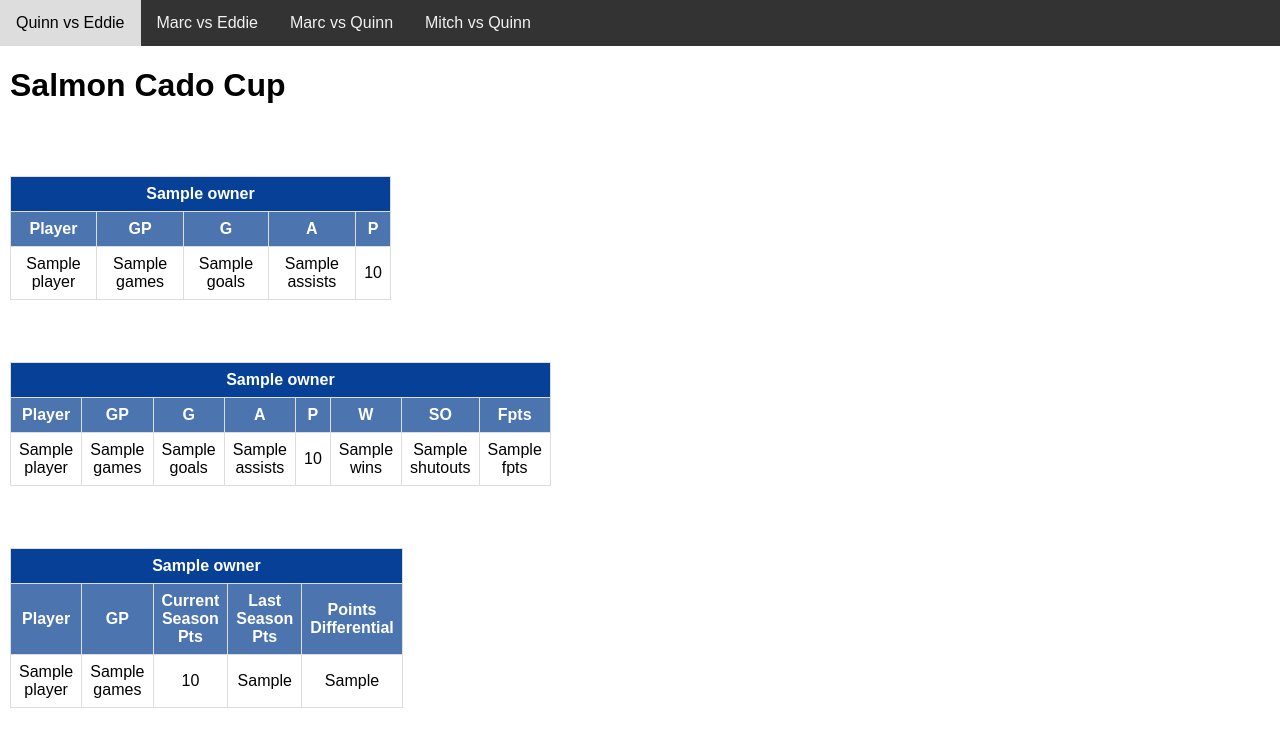
After one commit to brettedw/nhl_sides, a Flask app: template templates/EvQ_bet_tables.html in a window 1280 px wide. The commit adds this page. Shown: the top 747 px of the page. Run offline with Flask 2, Linux system fonts and the light colour scheme; the template is opened without the code that fills it: most values are stand-ins (such as "Sample title", 1, 10 or a date in 2020); parts of the project's set-up code (start-up, migrations or seed data) failed here and were passed over.

Commit message:
Mid-work updates

```diff
--- a/EvQ.py
+++ b/EvQ.py
@@ -1,30 +1,14 @@
 bet1 = {
-    'Jason Robertson':8480027,
-    'Nick Suzuki': 8480018,
+    'Eddie': ['Burns'],
+    'Quinn': ['Seider']
 }
 
-bet2e = {
-    'Nathan MacKinnon': 8477492,
-    'David Pastrnak': 8477956
+bet2 = {
+    'Eddie': ['Beniers', 'Zuccarello', 'Pavelski', 'Byram', 'Hamilton', 'Saros'],
+    'Quinn': ['Kopitar', 'Buchnevich', 'Caufield', 'Sanderson', 'Doughty', 'Hellebuyck']
 }
 
-bet2q = {
-    'Artemi Panarin': 8478550,
-    'Mitch Marner': 8478483
+bet3 = {
+    'Eddie': ['Trocheck', 'Stützle', 'Heiskanen'],
+    'Quinn': ['Toffoli', 'Lafrenière', 'Toews']
 }
-
-eddie_rookies = {
-        'Trevor Zegras': 8481533,
-        'Shane Pinto': 8481596,
-        'Alex Newhook': 8481618
-    }
-
-quinn_rookies = {
-        'Cole Caufield': 8481540,
-        'Lucas Raymond': 8482078,
-        'Hendrix Lapierre': 8482148
-    }
-
-player_bets = [bet1]
-team_bets = [bet2e, bet2q, eddie_rookies, quinn_rookies]
-rules = 'PPG for first 2 bets, point totals for rookies. For 1 sushi roll per win'
--- a/app.py
+++ b/app.py
@@ -1,9 +1,67 @@
 import requests
 import json
+from collections import defaultdict
 from flask import Flask, render_template
-from player import get_player_ids
+from player import get_player_ids, Player
 import os
 import pickle
+import EvQ
 
-player_ids = get_player_ids()
-print(player_ids)
+PLAYER_IDS = get_player_ids()
+
+app = Flask(__name__)
+
+
+def get_bet_players(bet_dict, set_last_season=False):
+    bet_players = defaultdict(list)
+
+    for owner, players in bet_dict.items():
+        for player in players:
+            player = Player(owner=owner, player_name=player)
+            player.set_player_name_id(PLAYER_IDS)
+            player.set_player_stats()
+            player.set_fantrax_points()
+
+            if set_last_season:
+                player.set_last_season_points()
+
+            bet_players[owner].append(player)
+
+    return bet_players
+
+
+@app.route('/')
+def index():
+    return render_template('index.html')
+
+
+@app.route('/EddieVQuinn')
+def EddieVQuinn():
+    bet1_teams = get_bet_players(EvQ.bet1)
+    bet2_teams = get_bet_players(EvQ.bet2)
+    bet3_teams = get_bet_players(EvQ.bet3, set_last_season=True)
+
+    return render_template(
+        'EvQ_bet_tables.html', bet1_teams=bet1_teams, bet2_teams=bet2_teams, bet3_teams=bet3_teams)
+
+
+@app.route('/EddieVMarc')
+def EddieVMarc():
+    pass
+
+
+@app.route('/MarcVQuinn')
+def MarcVQuinn():
+    pass
+
+
+@app.route('/MitchVQuinn')
+def MitchVQuinn():
+    pass
+
+
+if __name__ == '__main__':
+    # x = get_bet_players(EvQ.bet2)
+    # for key, value in x.items():
+    #     print(value)
+    app.run(debug=True)
--- a/player.py
+++ b/player.py
@@ -6,9 +6,65 @@ from pprint import pprint
 import os
 
 SEASON = '20222023'
+LAST_SEASON = '20212022'
 
 BASE_URL = "https://statsapi.web.nhl.com"
 TEAMS_URL = f"{BASE_URL}/api/v1/teams/"
+
+
+class Player:
+    def __init__(self, owner, player_name):
+        self.owner = owner
+        self.player_name = player_name
+        self.player_id = None
+        self.points = '-'
+        self.Fpts = 0
+        self.ppg = '-'
+        self.pts_last_szn = 0
+        self.pts_differential = 0
+
+    def __repr__(self):
+        return f"{self.player_name}; {self.player_id}; {self.Fpts}"
+
+    def set_player_name_id(self, player_id_dict):
+        for player, pid in player_id_dict.items():
+            if self.player_name in player:
+                self.player_name = player
+                self.player_id = pid
+
+    def set_player_stats(self, season=SEASON):
+        stats_url = f'{BASE_URL}/api/v1/people/{self.player_id}/stats?stats=statsSingleSeason&season={season}'
+        stats = requests.get(stats_url)
+        try:
+            stats_json = json.loads(stats.content)['stats'][0]['splits'][0]['stat']
+        except:
+            return None
+
+        self.__dict__.update(stats_json)
+
+        self.set_ppg()
+
+    def set_last_season_points(self):
+        stats_url = f'{BASE_URL}/api/v1/people/{self.player_id}/stats?stats=statsSingleSeason&season={LAST_SEASON}'
+        stats = requests.get(stats_url)
+        try:
+            stats_json = json.loads(stats.content)['stats'][0]['splits'][0]['stat']
+            self.pts_last_szn = stats_json['points']
+            self.pts_differential = self.points - self.pts_last_szn
+        except:
+            return None
+
+    def set_fantrax_points(self):
+        try:
+            self.Fpts = (self.wins + self.shutouts) * 2
+        except:
+            self.Fpts = self.points
+
+    def set_ppg(self):
+        try:
+            self.ppg = self.points / self.games
+        except:
+            self.pgg = '-'
 
 
 def get_team_url(team_name):
@@ -70,15 +126,4 @@ def get_player_ids():
 
 
 if __name__ == '__main__':
-    if os.path.exists('player_id.pkl'):
-        with open('player_id.pkl', 'rb') as handle:
-            player_dict = pickle.load(handle)
-    else:
-        player_dict = fill_player_id_db()
-
-    player_stats_dict = dict()
-    for player, player_id in player_dict.items():
-        stats = get_player_stats(player_id, SEASON)
-        player_stats_dict[player] = stats
-
-    pprint(player_stats_dict)
+    player_ids = get_player_ids()
--- /dev/null
+++ b/static/main.css
@@ -0,0 +1,41 @@
+.base_table td,
+.base_table th {
+    border: 1px solid #ddd;
+    padding: 8px;
+    text-align: center;
+    word-wrap: break-word;
+    max-width: 500px;
+}
+
+.base_table tr:nth-child(even) {
+    background-color: #f2f2f2;
+}
+
+.base_table tr:hover {
+    background-color: #ddd;
+}
+
+.base_table th {
+    padding-top: 8px;
+    padding-bottom: 8px;
+    text-align: center;
+    background-color: #4c74af;
+    color: white;
+}
+
+.base_table {
+    border-collapse: collapse;
+    width: 30%;
+    margin-top: 50px;
+    margin-bottom: 12px;
+    float: left;
+    border-right: 5px;
+}
+
+th.owner_title {
+    background-color: #064097;
+}
+
+.bold {
+    font-weight: bold;
+}
--- /dev/null
+++ b/templates/EvQ_bet_tables.html
@@ -0,0 +1,94 @@
+{% extends 'index.html' %}
+
+{% block head %}
+<link rel="stylesheet" href="{{ url_for('static', filename='main.css') }}">
+{% endblock %}
+
+{% block body %}
+
+
+<div style="overflow-x:auto;">
+    {% for owner, players in bet1_teams.items() %}
+    <table class="base_table">
+        <tr>
+            <th colspan="8" class="owner_title">{{ owner }}</th>
+        </tr>
+        <tr>
+            <th>Player</th>
+            <th>GP</th>
+            <th>G</th>
+            <th>A</th>
+            <th>P</th>
+        </tr>
+        {% for player in players %}
+        <tr>
+            <td>{{ player.player_name }}</td>
+            <td>{{ player.games }}</td>
+            <td>{{ player.goals }}</td>
+            <td>{{ player.assists }}</td>
+            <td>{{ player.points }}</td>
+        </tr>
+        {% endfor %}
+    </table>
+    {% endfor %}
+</div>
+
+<div style="overflow-x:auto;">
+    {% for owner, players in bet2_teams.items() %}
+    <table class="base_table">
+        <tr>
+            <th colspan="8" class="owner_title">{{ owner }}</th>
+        </tr>
+        <tr>
+            <th>Player</th>
+            <th>GP</th>
+            <th>G</th>
+            <th>A</th>
+            <th>P</th>
+            <th>W</th>
+            <th>SO</th>
+            <th>Fpts</th>
+        </tr>
+        {% for player in players %}
+        <tr>
+            <td>{{ player.player_name }}</td>
+            <td>{{ player.games }}</td>
+            <td>{{ player.goals }}</td>
+            <td>{{ player.assists }}</td>
+            <td>{{ player.points }}</td>
+            <td>{{ player.wins }}</td>
+            <td>{{ player.shutouts }}</td>
+            <td>{{ player.Fpts }}</td>
+        </tr>
+        {% endfor %}
+    </table>
+    {% endfor %}
+</div>
+
+<div style="overflow-x:auto;">
+    {% for owner, players in bet3_teams.items() %}
+    <table class="base_table">
+        <tr>
+            <th colspan="5" class="owner_title">{{ owner }}</th>
+        </tr>
+        <tr>
+            <th>Player</th>
+            <th>GP</th>
+            <th>Current Season Pts</th>
+            <th>Last Season Pts</th>
+            <th>Points Differential</th>
+        </tr>
+        {% for player in players %}
+        <tr>
+            <td>{{ player.player_name }}</td>
+            <td>{{ player.games }}</td>
+            <td>{{ player.points }}</td>
+            <td>{{ player.pts_last_szn }}</td>
+            <td>{{ player.pts_differential }}</td>
+        </tr>
+        {% endfor %}
+    </table>
+    {% endfor %}
+</div>
+
+{% endblock %}
--- a/templates/index.html
+++ b/templates/index.html
@@ -1,5 +1,6 @@
 <!DOCTYPE html>
 <html lang="en">
+
 <head>
   <title>Salmon Cado Cup</title>
   <meta charset="utf-8">
@@ -8,7 +9,7 @@
     body {
       margin: 0;
       font-family: Arial, Helvetica, sans-serif;
-        font-size:medium
+      font-size: medium
     }
 
     .topnav {
@@ -41,7 +42,9 @@
       margin-left: 10px;
     }
   </style>
+  {% block head %}{% endblock %}
 </head>
+
 <body>
 
   <div class="topnav">
@@ -53,12 +56,9 @@
 
   <div class="content">
     <h1>Salmon Cado Cup</h1>
-      <p>{% autoescape false %}
-        {{stats}}
-        {% endautoescape %}</p>
-
-      <p>{{rules}}</p>
+    {% block body %}{% endblock %}
   </div>
 
 </body>
+
 </html>
```
Also changed, not shown: EddievQuinn.py (deleted, +0 -14 lines), EvM.py (+6 -20 lines), MBvQ.py (+3 -11 lines), MvQ.py (+6 -10 lines), templates/EvM_bet_tables.html (added), templates/QvM_bet_tables.html (added), 1 other file. Lines whose indentation alone changed are shown as unchanged.
